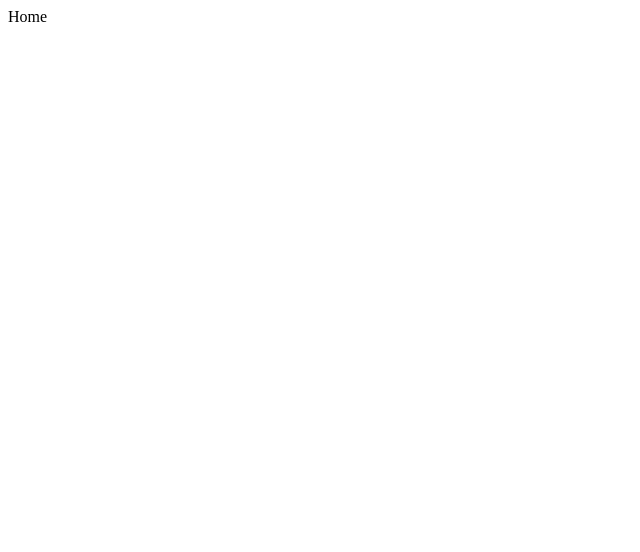
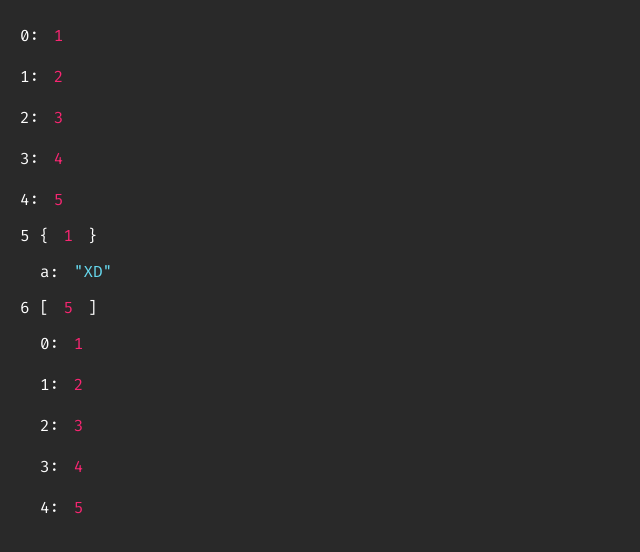
Before and after one commit to Fern-fun/tools.fern.fun, a React (Create React App) app in the folder frontend/: page / in a window 1280 px wide. Shown: the top 552 px of the page, without its empty margins (0-640 px from the left). Built offline with nearby package versions, Linux system fonts and the light colour scheme.

Commit message:
frontend: json viewer init

```diff
--- a/frontend/package.json
+++ b/frontend/package.json
@@ -10,6 +10,7 @@
     "react-dom": "^18.2.0",
     "react-router-dom": "^6.4.2",
     "react-scripts": "5.0.1",
+    "sass": "^1.52.2",
     "web-vitals": "^2.1.4"
   },
   "scripts": {
--- /dev/null
+++ b/frontend/src/components/JsonViewer/JsonViewer.js
@@ -0,0 +1,132 @@
+import React from "react";
+
+import "./JsonViewer.scss";
+
+const isString = (val) => {
+  return typeof val === "string";
+};
+const isNumber = (val) => {
+  return typeof val === "number";
+};
+const isBoolean = (val) => {
+  return typeof val === "boolean";
+};
+const isUndefined = (val) => {
+  return typeof val === "undefined";
+};
+const isArray = (val) => {
+  return toString.call(val) === "[object Array]";
+};
+const isObject = (val) => {
+  return toString.call(val) === "[object Object]";
+};
+const isNull = (val) => {
+  return toString.call(val) === "[object Null]";
+};
+const getTypeClass = (val) => {
+  if (typeof val === "[object Null]") {
+    return "Null";
+  } else if (typeof val === "[object Object]") {
+    return "Obj";
+  } else if (typeof val === "[object Array]") {
+    return "Obj";
+  }
+  return (typeof val).charAt(0).toUpperCase() + (typeof val).slice(1);
+};
+
+function createChildrenItem(key, value, children, type) {
+  if (type === "object") {
+    return (
+      <div key={key}>
+        <span>
+          {key}
+          {" { "}
+          <span className="jv-Number">{Object.keys(value).length}</span>
+          {" }"}
+        </span>
+        <div className="jv-folder">
+          {isArray(children) ? children.map((item) => item) : null}
+        </div>
+      </div>
+    );
+  } else {
+    return (
+      <div key={key}>
+        <span>
+          {key}
+          {" [ "}
+          <span className="jv-Number">{Object.keys(value).length}</span>
+          {" ]"}
+        </span>
+        <div className="jv-folder">
+          {isArray(children) ? children.map((item) => item) : null}
+        </div>
+      </div>
+    );
+  }
+}
+
+const handleChildren = (key = null, value) => {
+  let html = [];
+
+  if (isObject(value)) {
+    for (let item in value) {
+      let _key = item,
+        _val = value[item];
+
+      html.push(handleItem(_key, _val));
+    }
+    return createChildrenItem(key, value, html, "object");
+  } else {
+    for (let i = 0; i < value.length; i++) {
+      html.push(handleItem(i, value[i]));
+    }
+    return createChildrenItem(key, value, html, "array");
+  }
+};
+
+const createItem = (key, value) => {
+  if (isString(value)) {
+    return (
+      <span key={key}>
+        {key}
+        {": "}
+        <span className={"jv-" + getTypeClass(value)}>{`"${value}"`}</span>
+      </span>
+    );
+  } else {
+    return (
+      <span key={key}>
+        {key}
+        {": "}
+        <span className={"jv-" + getTypeClass(value)}>{`${value}`}</span>
+      </span>
+    );
+  }
+};
+
+const handleItem = (key, value) => {
+  if (isObject(value)) {
+    return handleChildren(key, value);
+  } else if (isArray(value)) {
+    return handleChildren(key, value);
+  }
+
+  return createItem(key, value);
+};
+
+function JsonViewer({ json }) {
+  const [viewer, setViewer] = React.useState([]);
+
+  React.useEffect(() => {
+    for (let item in json) {
+      let key = item,
+        value = json[item];
+      setViewer((x) => [...x, handleItem(key, value)]);
+    }
+  }, []);
+
+  return <div className="jv-con">{viewer}</div>;
+}
+
+export default JsonViewer;
--- /dev/null
+++ b/frontend/src/components/JsonViewer/JsonViewer.scss
@@ -0,0 +1,46 @@
+.jv-con {
+  display: flex;
+  flex-direction: column;
+  margin: 15px;
+
+  span {
+    margin: 5px;
+  }
+}
+
+.jv-symbol {
+  color: #fff;
+  font-weight: bold;
+}
+
+.jv-current {
+  line-height: 30px;
+  padding-left: 20px;
+  position: relative;
+}
+
+.jv-String {
+  display: inline-block;
+  color: #66d9ef;
+}
+
+.jv-Boolean {
+  display: inline-block;
+  color: #a6e22e;
+}
+
+.jv-Number {
+  display: inline-block;
+  color: #f92672;
+}
+
+.jv-Null {
+  display: inline-block;
+  color: #e6db74;
+}
+
+.jv-folder {
+  display: flex;
+  flex-direction: column;
+  margin-left: 20px;
+}
--- a/frontend/src/page/Home/Home.js
+++ b/frontend/src/page/Home/Home.js
@@ -1,7 +1,11 @@
 import React from "react";
-
+import JsonViewer from "../../components/JsonViewer/JsonViewer";
 function Home() {
-  return <div>Home</div>;
+  return (
+    <div>
+      <JsonViewer json={[1, 2, 3, 4, 5, { a: "XD" }, [1, 2, 3, 4, 5]]} />
+    </div>
+  );
 }
 
 export default Home;
--- /dev/null
+++ b/frontend/src/styles/index.scss
@@ -0,0 +1,13 @@
+@import url("https://fonts.googleapis.com/css2?family=Fira+Code:wght@300;400;500;600;700&display=swap");
+
+* {
+  box-sizing: border-box;
+  margin: 0;
+  padding: 0;
+  font-family: "Fira Code", monospace;
+}
+
+body {
+  background-color: #292929;
+  color: white;
+}
```
Also changed, not shown: frontend/src/index.js (+7 -5 lines).
